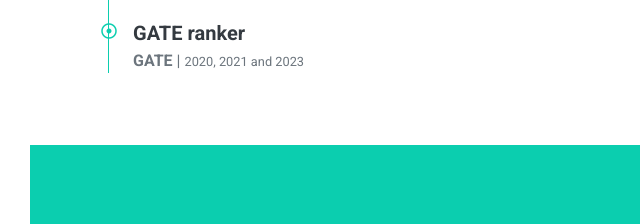
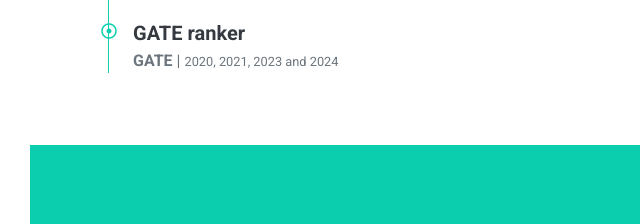
Before and after one commit to Sourav1429/Sganguly_profile, a plain HTML site: page index.html in a window 1280 px wide. Shown: the part 6788-7012 px from the top of the page, 0-640 px from the left. Drawn offline with nearby package versions, Linux system fonts and the light colour scheme.

Commit message:
Update index.html

```diff
--- a/index.html
+++ b/index.html
@@ -385,7 +385,7 @@
                         <div class="position-relative mb-4">
                             <i class="far fa-dot-circle text-primary position-absolute" style="top: 2px; left: -32px;"></i>
                             <h5 class="font-weight-bold mb-1"> GATE ranker </h5>
-                            <p class="mb-2"><strong>GATE</strong> | <small>2020, 2021 and 2023</small></p>
+                            <p class="mb-2"><strong>GATE</strong> | <small>2020, 2021, 2023 and 2024</small></p>
                         </div>
                     </div>
                 </div>
```
